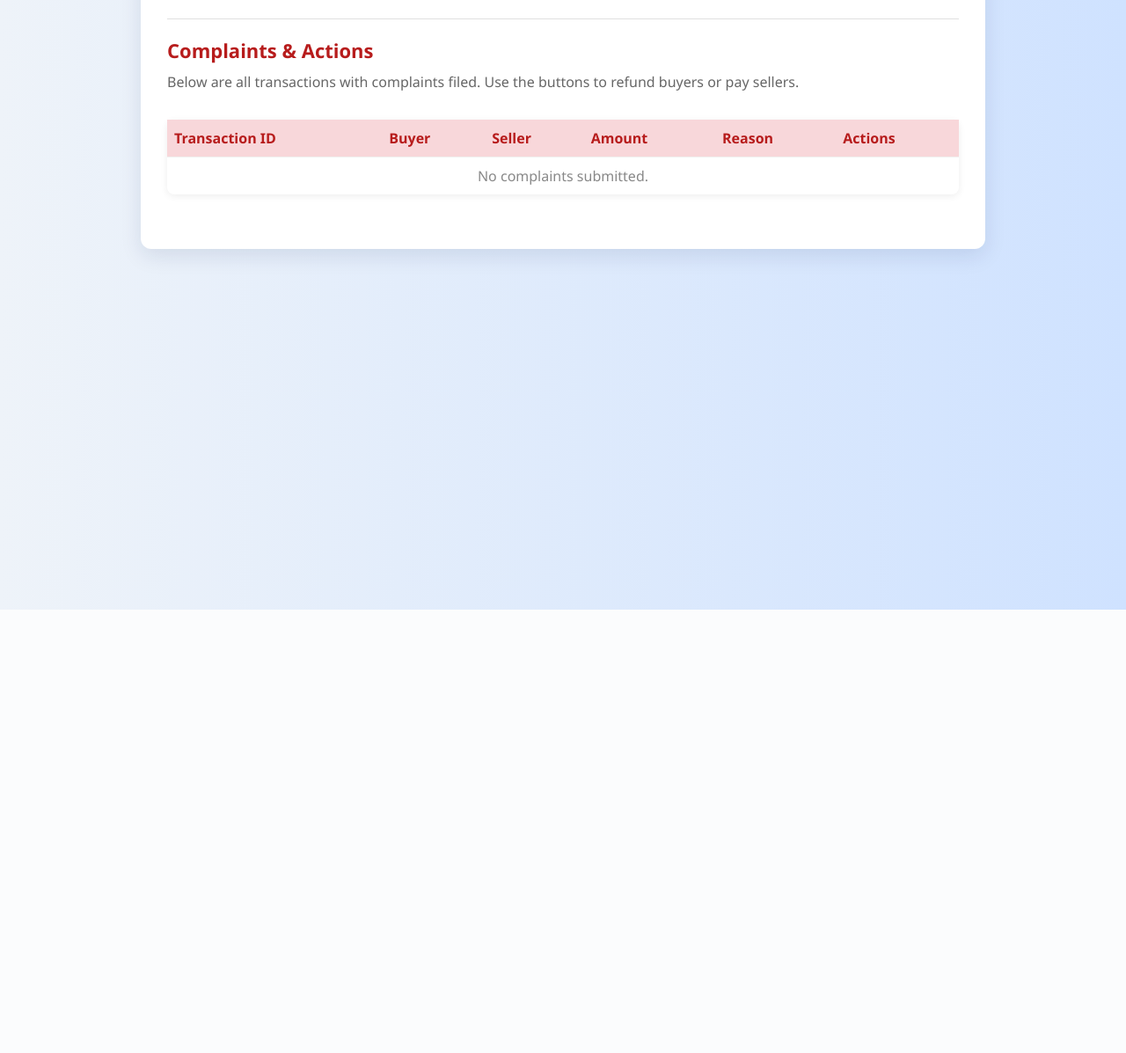
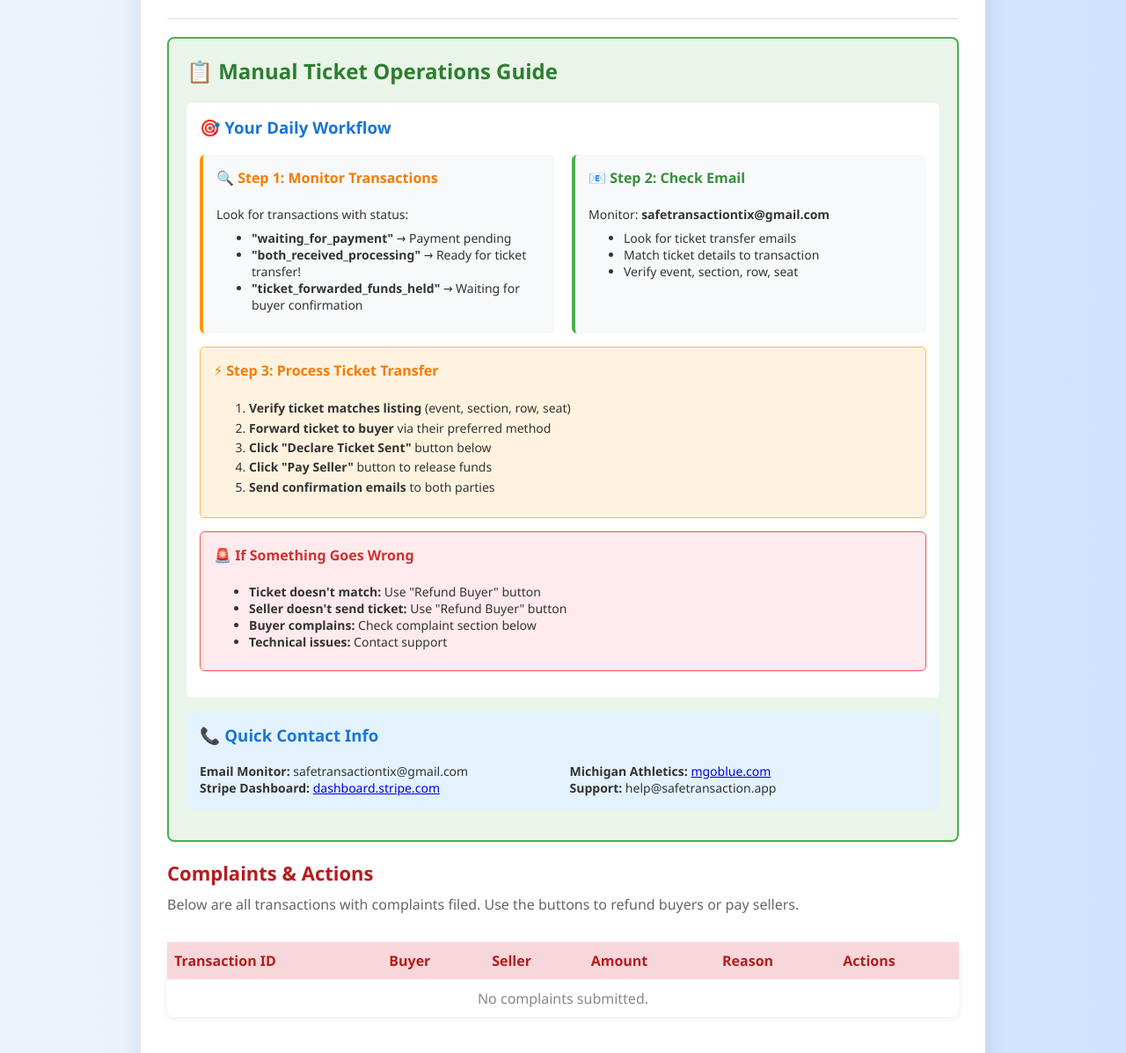
Before and after one commit to sanjivp2703/TicketVault, a Flask app: template insta485/templates/admin.html in a window 1280 px wide. Shown: the part 107-1304 px from the top of the page at 88% size. Before the commit the page ends 800 px from the top, so only its background shows below. Run offline with Flask 3, Linux system fonts and the light colour scheme; the template is opened without the code that fills it, so the values that code supplies are empty.

Commit message:
Simplify for manual operations: disable background jobs, add manual operations guide to admin dashboard

```diff
--- a/insta485/__init__.py
+++ b/insta485/__init__.py
@@ -65,8 +65,8 @@ def start_automated_jobs():
     except Exception as e:
         print(f"❌ Error starting background jobs: {e}")
 
-# Start background jobs when app initializes
-start_automated_jobs()
+# Start background jobs when app initializes - DISABLED FOR MANUAL OPERATIONS
+# start_automated_jobs()
 
 # Tell our app about views and model.  This is dangerously close to a
 # circular import, which is naughty, but Flask was designed that way.
@@ -76,8 +76,9 @@ import insta485.model  # noqa: E402  pylint: disable=wrong-import-position
 import insta485.views  # noqa: E402  pylint: disable=wrong-import-position
 import insta485.api  # noqa: E402  pylint: disable=wrong-import-position
 import insta485.email_webhook  # noqa: E402  pylint: disable=wrong-import-position
-import insta485.deadline_manager  # noqa: E402  pylint: disable=wrong-import-position
-import insta485.email_monitor  # noqa: E402  pylint: disable=wrong-import-position
+# DISABLED FOR MANUAL OPERATIONS
+# import insta485.deadline_manager  # noqa: E402  pylint: disable=wrong-import-position
+# import insta485.email_monitor  # noqa: E402  pylint: disable=wrong-import-position
 
 # Add custom template filter for datetime formatting
 from datetime import datetime
--- a/insta485/mailgun_sender.py
+++ b/insta485/mailgun_sender.py
@@ -862,7 +862,7 @@ class MailgunSender:
                         <a href="http://localhost:8000/balance" style="background: #10b981; color: white; padding: 15px 30px; text-decoration: none; border-radius: 8px; display: inline-block; font-weight: bold; font-size: 16px;">
                             💰 View Balance & Withdraw
                         </a>
-                            </div>
+                    </div>
 
                     <p style="text-align: center; color: #6b7280; margin-top: 30px;">
                         Thanks for using Safe Transaction! 🎉<br>
--- a/insta485/templates/admin.html
+++ b/insta485/templates/admin.html
@@ -119,6 +119,10 @@
                 <a href="{{ url_for('logout') }}">Logout</a>
             </div>
         </div>
+
+        <!-- Manual Operations Guide -->
+        {% include 'manual_operations_guide.html' %}
+
         {% with messages = get_flashed_messages(with_categories=true) %}
           {% if messages %}
             {% for category, message in messages %}
--- /dev/null
+++ b/insta485/templates/manual_operations_guide.html
@@ -0,0 +1,65 @@
+<!-- Manual Operations Guide - Include this in admin dashboard -->
+<div class="manual-operations-guide" style="background: #e8f5e8; border: 2px solid #4caf50; border-radius: 8px; padding: 20px; margin: 20px 0;">
+    <h2 style="color: #2e7d32; margin-top: 0;">📋 Manual Ticket Operations Guide</h2>
+
+    <div style="background: white; padding: 15px; border-radius: 6px; margin: 15px 0;">
+        <h3 style="color: #1976d2; margin-top: 0;">🎯 Your Daily Workflow</h3>
+
+        <div style="display: grid; grid-template-columns: 1fr 1fr; gap: 20px; margin: 15px 0;">
+            <div style="background: #f8f9fa; padding: 15px; border-radius: 6px; border-left: 4px solid #ff9800;">
+                <h4 style="color: #f57c00; margin-top: 0;">🔍 Step 1: Monitor Transactions</h4>
+                <p style="margin: 8px 0; font-size: 14px;">Look for transactions with status:</p>
+                <ul style="margin: 8px 0; font-size: 14px;">
+                    <li><strong>"waiting_for_payment"</strong> → Payment pending</li>
+                    <li><strong>"both_received_processing"</strong> → Ready for ticket transfer!</li>
+                    <li><strong>"ticket_forwarded_funds_held"</strong> → Waiting for buyer confirmation</li>
+                </ul>
+            </div>
+
+            <div style="background: #f8f9fa; padding: 15px; border-radius: 6px; border-left: 4px solid #4caf50;">
+                <h4 style="color: #388e3c; margin-top: 0;">📧 Step 2: Check Email</h4>
+                <p style="margin: 8px 0; font-size: 14px;">Monitor: <strong>safetransactiontix@gmail.com</strong></p>
+                <ul style="margin: 8px 0; font-size: 14px;">
+                    <li>Look for ticket transfer emails</li>
+                    <li>Match ticket details to transaction</li>
+                    <li>Verify event, section, row, seat</li>
+                </ul>
+            </div>
+        </div>
+
+        <div style="background: #fff3e0; padding: 15px; border-radius: 6px; border: 1px solid #ffb74d; margin: 15px 0;">
+            <h4 style="color: #f57c00; margin-top: 0;">⚡ Step 3: Process Ticket Transfer</h4>
+            <ol style="margin: 8px 0; font-size: 14px; line-height: 1.6;">
+                <li><strong>Verify ticket matches listing</strong> (event, section, row, seat)</li>
+                <li><strong>Forward ticket to buyer</strong> via their preferred method</li>
+                <li><strong>Click "Declare Ticket Sent"</strong> button below</li>
+                <li><strong>Click "Pay Seller"</strong> button to release funds</li>
+                <li><strong>Send confirmation emails</strong> to both parties</li>
+            </ol>
+        </div>
+
+        <div style="background: #ffebee; padding: 15px; border-radius: 6px; border: 1px solid #ef5350; margin: 15px 0;">
+            <h4 style="color: #d32f2f; margin-top: 0;">🚨 If Something Goes Wrong</h4>
+            <ul style="margin: 8px 0; font-size: 14px;">
+                <li><strong>Ticket doesn't match:</strong> Use "Refund Buyer" button</li>
+                <li><strong>Seller doesn't send ticket:</strong> Use "Refund Buyer" button</li>
+                <li><strong>Buyer complains:</strong> Check complaint section below</li>
+                <li><strong>Technical issues:</strong> Contact support</li>
+            </ul>
+        </div>
+    </div>
+
+    <div style="background: #e3f2fd; padding: 15px; border-radius: 6px; margin: 15px 0;">
+        <h3 style="color: #1976d2; margin-top: 0;">📞 Quick Contact Info</h3>
+        <div style="display: grid; grid-template-columns: 1fr 1fr; gap: 15px; font-size: 14px;">
+            <div>
+                <strong>Email Monitor:</strong> safetransactiontix@gmail.com<br>
+                <strong>Stripe Dashboard:</strong> <a href="https://dashboard.stripe.com" target="_blank">dashboard.stripe.com</a>
+            </div>
+            <div>
+                <strong>Michigan Athletics:</strong> <a href="https://mgoblue.com" target="_blank">mgoblue.com</a><br>
+                <strong>Support:</strong> help@safetransaction.app
+            </div>
+        </div>
+    </div>
+</div>
```
Also changed, not shown: 8 other files.
